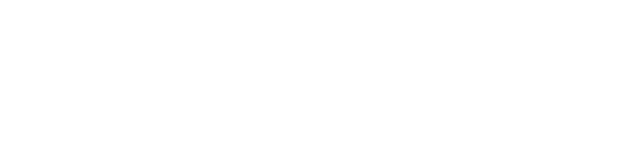
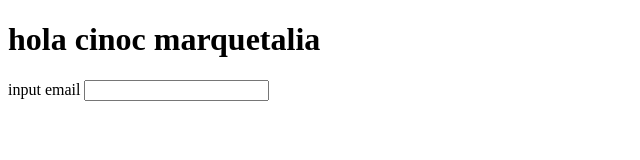
Before and after one commit to naufrago/cinoc2025, a plain HTML site: page index.html in a window 1280 px wide. Shown: the whole page, without its empty margins (0-640 px from the left). Drawn offline with Linux system fonts and the light colour scheme.

Commit message:
arranque

```diff
--- a/index.html
+++ b/index.html
@@ -5,10 +5,16 @@
     <meta charset="UTF-8">
     <meta name="viewport" content="width=device-width, initial-scale=1.0">
     <title>prueba</title>
+    <link rel="stylesheet" href="./js/src/css.css">
 </head>
 
+
 <body>
-
+    <h1>hola cinoc marquetalia</h1>
+    <form action="">
+        <label for="">input email</label>
+        <input type="email" name="" id="">
+    </form>
 </body>
 
 </html>
```
